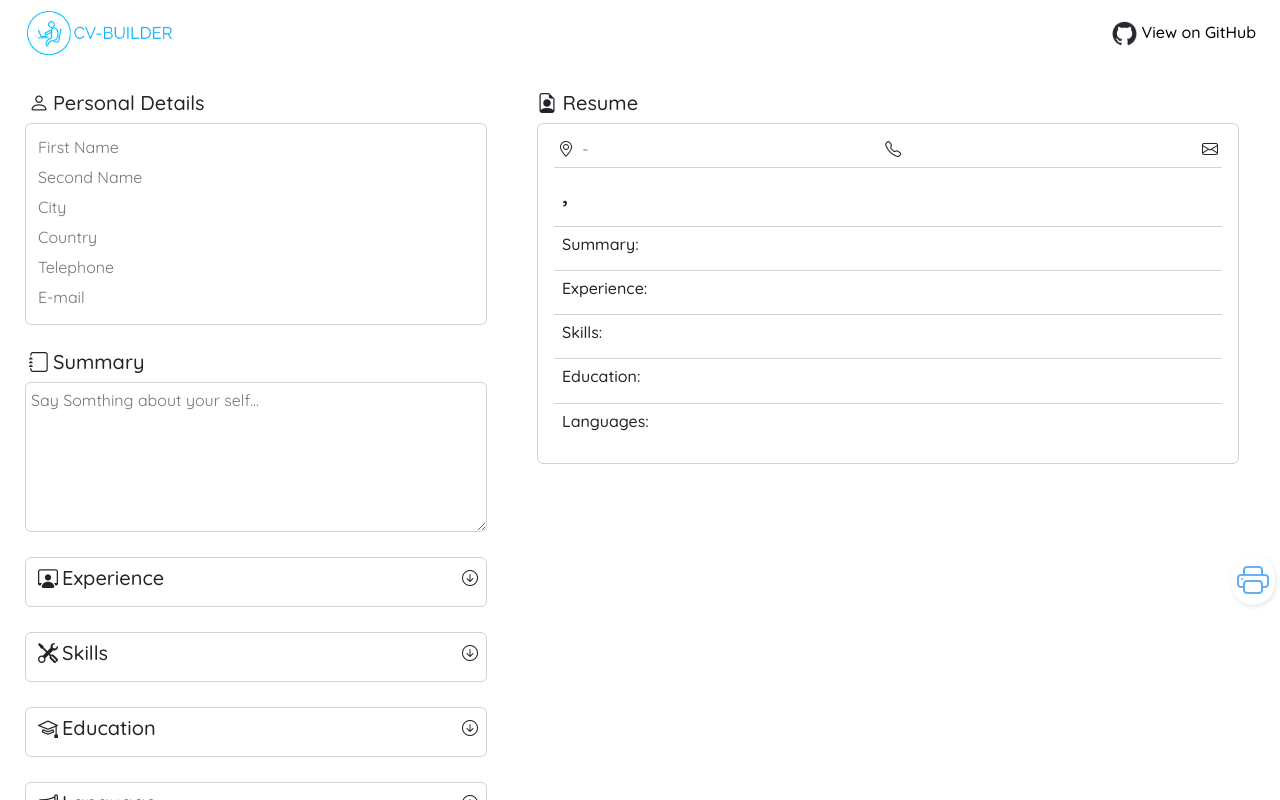
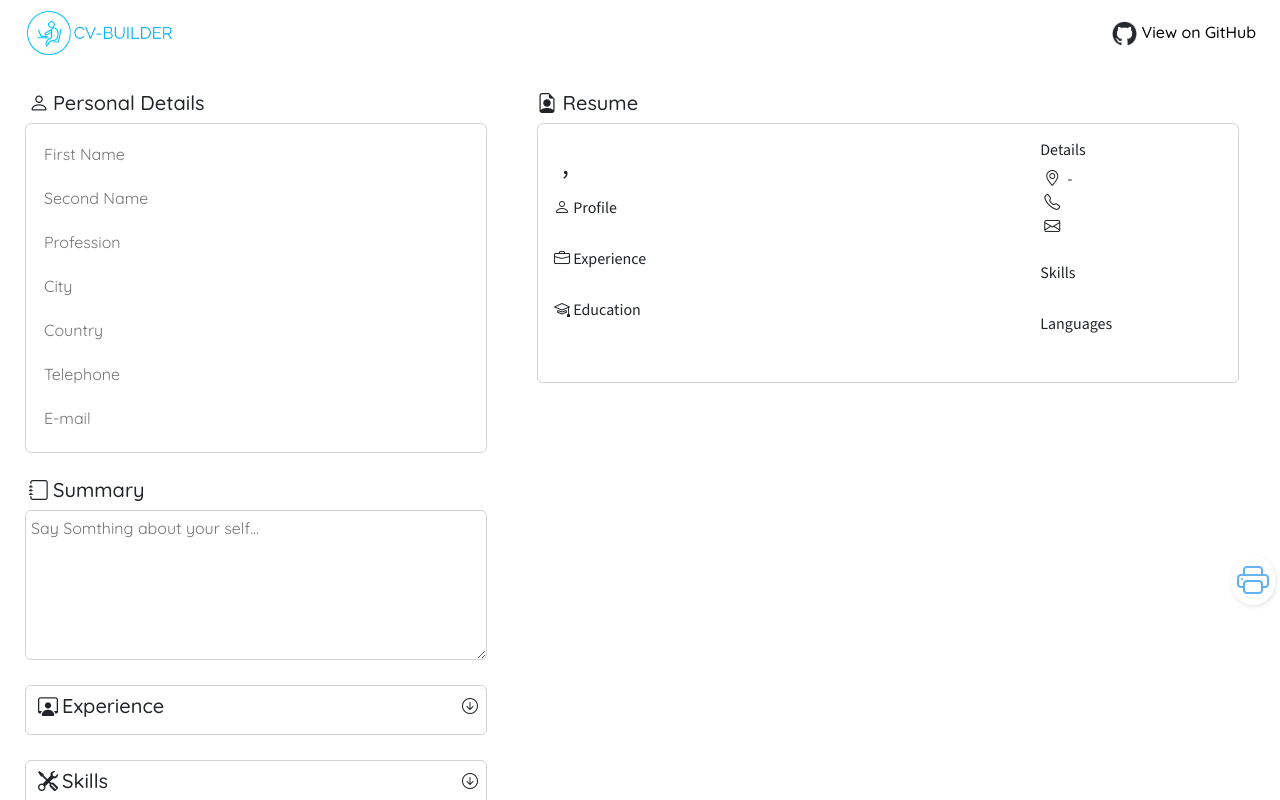
Before and after one commit to IannnnnW/cv-generator, a React (Create React App) app: page / in a window 1280 px wide. Shown: the top 800 px of the page. Built offline with nearby package versions, Linux system fonts and the light colour scheme.

Commit message:
Worked on the cv-template layout

```diff
--- a/public/index.html
+++ b/public/index.html
@@ -31,6 +31,9 @@
     <link rel="preconnect" href="https://fonts.googleapis.com">
     <link rel="preconnect" href="https://fonts.gstatic.com" crossorigin>
     <link href="https://fonts.googleapis.com/css2?family=Quicksand:wght@300..700&display=swap" rel="stylesheet">
+    <link rel="preconnect" href="https://fonts.googleapis.com">
+<link rel="preconnect" href="https://fonts.gstatic.com" crossorigin>
+<link href="https://fonts.googleapis.com/css2?family=Source+Sans+3:ital,wght@0,200..900;1,200..900&display=swap" rel="stylesheet">
     <title>CV Generator</title>
   </head>
   <body>
--- a/src/App.js
+++ b/src/App.js
@@ -15,6 +15,7 @@ const App = ()=>{
     const [personalDetails, setPersonalDetails] = useState({
         firstName: '',
         secondName: '',
+        profession: '',
         city: '',
         country: '',
         telephone: '',
--- a/src/components/Education.js
+++ b/src/components/Education.js
@@ -11,7 +11,8 @@ const Education = ({handleSubmit})=>{
         institute: '',
         city: '',
         from: '',
-        to: ''
+        to: '',
+        educationDescription: ''
     })
     function onChange(event){
         let {name, value} = event.target;
@@ -30,7 +31,8 @@ const Education = ({handleSubmit})=>{
             institute: '',
             city: '',
             from: '',
-            to: ''
+            to: '',
+            educationDescription: ''
         })
         e.target.reset()
     }
@@ -40,14 +42,13 @@ const Education = ({handleSubmit})=>{
                 <h5><i className="bi bi-mortarboard m-1"></i>Education</h5>
                 {isOpen ? <i className="bi bi-arrow-up-circle" onClick={()=>setOpen(false)}/> : <i className="bi bi-arrow-down-circle" onClick={()=>setOpen(true)}/>}
             </div>
-            <div className={isOpen ? 'd-block' : 'd-none'}>
+            <div className={isOpen ? 'd-flex flex-column' : 'd-none'}>
                 <Input  placeholder='Award' name='award' onChange={onChange}/>
                 <Input  placeholder='Institute' name="institute" onChange={onChange}/>
                 <Input  placeholder='City' name="city" onChange={onChange}/>
-                <div>
-                    <label>From: <input className="input-box" type="date" name="from" onChange={onChange}/></label>
-                    <label>To: <input className="input-box" type="date" name="to" onChange={onChange}/></label>
-                </div>
+                <label><span  className="date-label">From</span><input className="input-box" type="date" name="from" onChange={onChange}/></label>
+                <label><span  className="date-label">To</span> <input className="input-box" type="date" name="to" onChange={onChange}/></label>
+                <textarea className="card education-summary mt-3" placeholder="Description..." name='educationDescription' onChange={onChange}/>
                 <button type="submit" className="btn btn-secondary mt-2">Add</button>
             </div>
         </form>
--- a/src/components/Experience.js
+++ b/src/components/Experience.js
@@ -1,6 +1,7 @@
 import React from "react";
 import { useState } from "react";
 import Input from "./input";
+import '../index.css'
 
 const Experience = ({handleSubmit})=>{
     const [isOpen, setOpen] = useState(false);
@@ -37,15 +38,17 @@ const Experience = ({handleSubmit})=>{
                 {isOpen ? <i className="bi bi-arrow-up-circle" onClick={()=>setOpen(false)}/> : <i className="bi bi-arrow-down-circle" onClick={()=>setOpen(true)}/>}
             </div>
             <div className={isOpen ? 'd-block' : 'd-none'}>
-                <Input  placeholder='Title' onChange={handleChange} name='title'/>
-                <Input  placeholder='Company' onChange={handleChange} name='company'/>
-                <label>From: <input className="input-box" type="date" onChange={handleChange} name="from"/></label>
-                <label>To: <input className="input-box" type="date" onChange={handleChange} name="to"/></label>
-                <Input  placeholder='City' onChange={handleChange} name='city'/>
-                <Input  placeholder='Country' onChange={handleChange} name='country'/>
-                <label>Current: <input type="checkbox" onChange={handleChange} name="isCurrent"/></label>
-                <textarea className="card experience-summary mt-3" placeholder="Description..." name='jobDescription' onChange={handleChange}/>
-                <button className="btn btn-secondary mt-2" type="submit">Add</button>
+                <div className='experience-fields'>
+                    <Input  placeholder='Title' onChange={handleChange} name='title'/>
+                    <Input  placeholder='Company' onChange={handleChange} name='company'/>
+                    <label className="d-flex flex-column"><span  className="date-label">From</span><input className="input-box" type="date" onChange={handleChange} name="from"/></label>
+                    <label className="d-flex flex-column"><span  className="date-label">To</span> <input className="input-box" type="date" onChange={handleChange} name="to"/></label>
+                    <Input  placeholder='City' onChange={handleChange} name='city'/>
+                    <Input  placeholder='Country' onChange={handleChange} name='country'/>
+                    <label>Current ? <input type="checkbox" onChange={handleChange} name="isCurrent"/></label>
+                    <textarea className="card experience-summary mt-3" placeholder="Description..." name='jobDescription' onChange={handleChange}/>
+                </div>
+                <button className="btn btn-secondary mt-2 align-self-center w-25" type="submit">Add</button>
             </div>
         </form>
     )
--- a/src/components/PersonalDetails.js
+++ b/src/components/PersonalDetails.js
@@ -9,6 +9,7 @@ const PersonalDetails = ({personalDetails, onChange})=>{
             <div className="card d-flex flex-column">
                 <Input  placeholder='First Name' value={personalDetails.firstName} onChange={onChange} name='firstName'/>
                 <Input  placeholder='Second Name' value={personalDetails.secondName} onChange={onChange} name='secondName'/>
+                <Input  placeholder='Profession' value={personalDetails.profession} onChange={onChange} name='profession'/>
                 <Input  placeholder='City' value={personalDetails.city} onChange={onChange} name='city'/>
                 <Input  placeholder='Country' value={personalDetails.country} onChange={onChange} name='country'/>
                 <Input  placeholder='Telephone' value={personalDetails.telephone} onChange={onChange} name='telephone'/>
--- a/src/components/Skills.js
+++ b/src/components/Skills.js
@@ -19,9 +19,9 @@ const Skills = ({handleSubmit})=>{
                 <h5><i className="bi bi-tools m-1"></i>Skills</h5>
                 {isOpen ? <i className="bi bi-arrow-up-circle" onClick={()=>setOpen(false)}/> : <i className="bi bi-arrow-down-circle" onClick={()=>setOpen(true)}/>}
             </div>
-            <div className={isOpen ? 'd-block skill-body' : 'd-none skill-body'}>
+            <div className={isOpen ? 'd-flex flex-column' : 'd-none'}>
                 <Input label='Skill' placeholder='Add Skill...' onChange={(e)=>{skill = e.target.value}} />
-                <button type='submit' className="btn btn-secondary mt-2">Add</button>
+                <button type='submit' className="btn btn-secondary align-self-center mt-2 w-25">Add</button>
             </div>
         </form>
     )
--- a/src/components/cv-education.js
+++ b/src/components/cv-education.js
@@ -1,15 +1,20 @@
 import React from "react";
-
-const Education = ({award, institute, city, from, to})=>{
+import '../index.css'
+const Education = ({award, institute, city, from, to, educationDescription})=>{
 
     return(
         <div className="cv-education d-flex dis">
             <div>
-                <h6>Award: <span className="text">{award}</span></h6>
-                <h6>Institute, City: <span className="text">{institute}, {city}</span></h6>
-                <div className="d-flex gap-5">
-                    <h6>From: <span className="text">{from}</span></h6>
-                    <h6>To: <span className="text">{to}</span></h6>
+                <h6><span className="text">{award}, {institute}, {city} </span></h6>
+                <span className="text"></span>
+                <div className="d-flex gap-1">
+                    <span className="duration">{from} to</span>
+                    <span className="duration"> {to}</span>
+                </div>
+                <div className="education-description">
+                    <span className="text">
+                    {educationDescription}
+                    </span>
                 </div>
             </div>
         </div>
--- a/src/components/cv-experience.js
+++ b/src/components/cv-experience.js
@@ -1,15 +1,14 @@
 import React from "react"
+import '../index.css'
+
 const Experience = ({title, from, to, company, city, country, jobDescription, isCurrent}) =>{
     return(
         <div className="mb-3">
-            <div className="d-flex gap-3">
-                <h6>Title: <span className="text">{title}</span></h6>
-                <h6>From: <span className="text">{from}</span></h6>
-                {isCurrent ? <h6>To: <span className="text">Current</span></h6> : <h6>To: <span className="text">{to}</span></h6>}
-            </div>
-            <div className="d-flex gap-3">
-                <h6>Company: <span className="text">{company}</span></h6>
-                <h6>City, Country: <span className="text">{city}, {country}</span></h6>
+            <div className="d-flex flex-column">
+                <h6><span className="text">{title} at {company}, {city}, {country}</span></h6>
+                <div className="d-flex gap-1">
+                    <span className="duration">from {from}</span> {isCurrent ? <span className="duration">to Current</span> : <span className="duration">{`to ${to}`}</span>}
+                </div>
             </div>
             <div className="job-description">
                 <span className="text">
--- a/src/components/cv-template.js
+++ b/src/components/cv-template.js
@@ -2,68 +2,69 @@ import React from "react";
 import Experience from "./cv-experience";
 import { ProgressBar } from "react-bootstrap";
 import Education from "./cv-education";
+import '../index.css'
 
 const CVTemplate = React.forwardRef((props, ref)=>{
     return(
         <div>
             <h5><i class="bi bi-file-earmark-person"></i> Resume</h5>
-            <div ref={ref} className="card p-3">
-                <div className="header d-flex justify-content-between align-items-center">
-                    <h6><span className="text"><i className="bi bi-geo-alt m-1"/>{props.personalDetails.country} {` - ${props.personalDetails.city}`}</span></h6>
-                    <h6><span className="text"><i className="bi bi-telephone m-1"/>{props.personalDetails.telephone}</span></h6>
-                    <h6><span className="text"><i className="bi bi-envelope m-1"/>{props.personalDetails.email}</span></h6>
-                </div>
-                <div className="section-one d-flex gap-5 p-2">
-                    <div className="d-flex align-items-center">
+            <div ref={ref} className="card p-3 cv">
+                <div className="info-main">
+                    <div className="section-one d-flex p-2">
+                        <div className="d-flex flex-column">
                             <h3>{props.personalDetails.firstName}, {props.personalDetails.secondName}</h3>
+                            <span>{props.personalDetails.profession}</span>
                         </div>
                     </div>
-                <div className="section-two d-flex gap-5 p-2">
-                    <h6>Summary:</h6>
-                    <div>
-                    <span className="text">
-                    {props.summary}
-                    </span>
+                    <div className="section-two d-flex flex-column mb-4">
+                        <h6><i class="bi bi-person"></i> Profile</h6>
+                        <div className="px-3">
+                            <span className="text">{props.summary}</span>
                         </div>
                     </div>
-                <div className="section-three d-flex gap-5 p-2">
-                    <h6>Experience:</h6>
-                    <div className="d-flex flex-column">
+                    <div className="section-three d-flex flex-column mb-4">
+                        <h6><i class="bi bi-briefcase"></i> Experience</h6>
+                        <div className="d-flex flex-column px-3">
                             {props.experience.map((e, index) => (
                                 <Experience key={index} title={e.title} from={e.from} to={e.to} company={e.company} city={e.city} jobDescription={e.jobDescription} country={e.country} isCurrent={e.isCurrent}/>
                             ))}
                         </div>
                     </div>
-                <div className="section-four d-flex gap-5 p-2">
-                        <h6>Skills:</h6>
-                    <div className="d-flex align-items-baseline justify-content-center">
-                        <ul className="skill">
-                            {props.skills.map((skill, key) => (
-                                    <li key={key}><span className="text">{skill}</span></li>
-                                ))
-                            }
-                        </ul>
-                    </div>
-                </div>
-                <div className="section-five d-flex gap-5 p-2">
-                    <h6>Education:</h6>
-                    <div>
+                    <div className="section-five d-flex flex-column mb-4">
+                        <h6><i class="bi bi-mortarboard"></i> Education</h6>
+                        <div className="d-flex flex-column px-3">
                             {props.education.map((e) => (
-                            <Education key={e.id} award={e.award} institute={e.institute} city={e.city} from={e.from} to={e.to}/>
+                                <Education key={e.id} award={e.award} institute={e.institute} city={e.city} from={e.from} to={e.to} educationDescription={e.educationDescription}/>
                             ))}
                         </div>
                     </div>
-                <div className="section-six d-flex gap-5 p-2">
-                    <h6>Languages:</h6>
-                    <div className="language-section">
+                </div>
+                <div className="info-right">
+                    <div className="header d-flex flex-column justify-content-between mb-4">
+                        <h6>Details</h6>
+                        <span className="text"><i className="bi bi-geo-alt m-1"/>{props.personalDetails.country} {` - ${props.personalDetails.city}`}</span>
+                        <span className="text"><i className="bi bi-telephone m-1"/>{props.personalDetails.telephone}</span>
+                        <span className="text"><i className="bi bi-envelope m-1"/>{props.personalDetails.email}</span>
+                    </div>
+                    <div className="d-flex flex-column mb-4">
+                        <h6>Skills</h6>
+                        <div className="d-flex flex-column">
+                            {props.skills.map((skill, key) => (
+                                    <p key={key}><span>{skill}</span></p>
+                                ))
+                            }
+                        </div>
+                    </div>
+                    <div className="d-flex flex-column mb-4">
+                            <h6>Languages</h6>
+                            <div className="d-flex flex-column">
                                 {
                                     props.languages.map((l, key )=> (
                                         <div key={key}>
-                                    <h6>Language: <span className="text">{l.language}</span></h6>
-                                    <div className="d-flex gap-2">
-                                        <h6>Proficiency:</h6>
-                                        <div className="progress-bar">
-                                            <ProgressBar animated now={Number(l.proficiency)} variant={ Number(l.proficiency) === 33 ? "warning": "success"}/>
+                                            <span className="text">{l.language}</span>
+                                            <div className="d-flex flex-column">
+                                                <div className="d-flex flex-column">
+                                                    <ProgressBar now={Number(l.proficiency)} variant={ Number(l.proficiency) === 33 ? "warning": "success"}/>
                                                 </div>
                                             </div>
                                         </div>
@@ -73,6 +74,7 @@ const CVTemplate = React.forwardRef((props, ref)=>{
                         </div>
                 </div>
             </div>
+        </div>
     )
 });
 
--- a/src/components/input.js
+++ b/src/components/input.js
@@ -1,5 +1,5 @@
 import React from "react";
-
+import '../index.css'
 const Input = ({placeholder, defaultValue, onChange, name})=>{
     return(
         <label>
--- a/src/index.css
+++ b/src/index.css
@@ -3,10 +3,15 @@ body{
   font-optical-sizing: auto;
   font-weight: 300;
   font-style: normal;
+  padding: 0;
+  margin: 0;
 }
 a{
   text-decoration: none;
   color: #000;
+}
+li{
+  list-style: none;
 }
 .card{
   border: 1px solid lightgray;
@@ -63,14 +68,20 @@ border: none;
 
 .input-box{
   border: none;
+  padding: 0.5rem;
   width: 100%;
 }
 .input-box:hover{
   border-bottom: 1px solid lightgray;
 }
-.input-box:focus{
-  border: none;
+input:focus {
+  border: 1px solid lightgray;
+  border-radius: 5px;
+  outline: none;
+  box-shadow: 0 0 5px rgba(255, 255, 255, 0.5);
+  transition: border-color 0.3s ease, box-shadow 0.3s ease;
 }
+
 .personal-details{
   margin: 25px;
 }
@@ -89,12 +100,30 @@ border: none;
 .experience{
   margin: 25px;
 }
-
+.bi:hover{
+  cursor: pointer;
+}
+.experience-fields{
+  display: flex;
+  flex-direction: column;
+  gap: 0.5rem;
+}
+.duration{
+  font-size: 14px;
+  font-style: italic;
+  font-weight: 600;
+  color: rgb(180, 176, 176);
+}
 .experience-summary{
-  width: 95%;
+  width: auto;
+}
+.date-label{
+  font-size: 12px;
+  margin-left: 0.5rem;
+  font-weight: 600;
+  color: lightgray;
 }
 .bi:hover{
-  padding: 5px;
   border-radius: 20px;
 }
 .skills{
@@ -103,44 +132,41 @@ border: none;
 .education{
   margin: 25px;
 }
+.education-summary{
+  width: auto;
+}
+.education-title{
+  display: flex;
+  align-items: center;
+}
 .language{
   margin: 25px;
 }
 .cv-template{
   margin: 25px;
 }
+.cv{
+  display: grid;
+  grid-template-columns: 5fr 2fr;
+  gap: 2rem;
+  font-family: "Source Sans 3", sans-serif;
+  font-optical-sizing: auto;
+  font-weight: 350;
+  font-style: normal;
+}
 
-.header{
-  border-bottom: 1px solid lightgray;
-}
+
 .person{
   height: 100px;
 }
-.section-one,
-.section-two,
-.section-three,
-.section-four,
-.section-five
-{
-  border-bottom: 1px solid lightgray;
-}
-.skill{
-  margin: 0;
-  display: grid;
-  grid-template-columns: repeat(4, 1fr);
-  gap: 25px;
-}
+
 .language-section{
   margin: 0;
   display: grid;
   grid-template-columns: repeat(4, 1fr);
   gap: 25px;
 }
-.text{
-  padding: 0;
-  margin: 0;
-  font-weight: 100;
-}
+
 .cv-education{
   margin-bottom: 10px;
   gap: 200px;
@@ -153,12 +179,6 @@ border: none;
   display: none;
 }
 
-.skill-body{
-  display: flex;
-  flex-direction: row;
-  justify-content: space-between;
-  gap: 100px;
-}
 
 @media screen and (max-width: 667px){
   .Generator{
```
Lines whose indentation alone changed are shown as unchanged.
